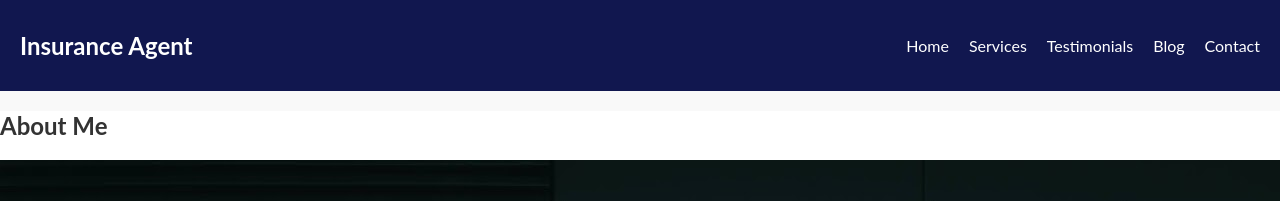
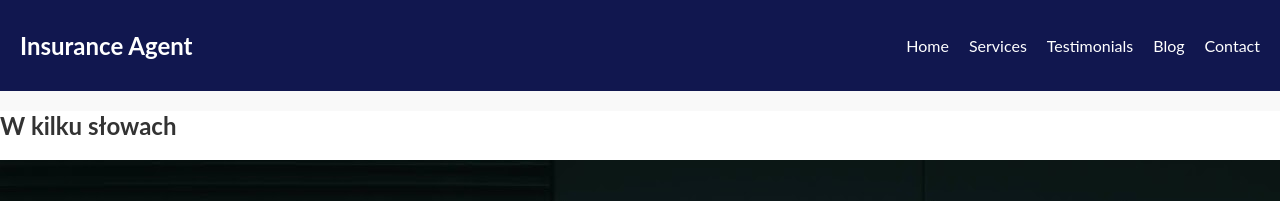
Before and after one commit to bruseman1/ubezpieczenia, a plain HTML site: page about.html in a window 1280 px wide. Shown: the top 201 px of the page. Drawn offline with Linux system fonts and the light colour scheme.

Commit message:
Update about.html

```diff
--- a/about.html
+++ b/about.html
@@ -3,7 +3,7 @@
 <head>
     <meta charset="UTF-8">
     <meta name="viewport" content="width=device-width, initial-scale=1.0">
-    <title>About Us - Insurance Agent</title>
+    <title>W kilku słowach </title>
     <link rel="stylesheet" href="styles.css">
 </head>
 <body>
@@ -21,7 +21,7 @@
     </header>
 
     <section id="about">
-        <h2>About Me</h2>
+        <h2>W kilku słowach </h2>
         <img src="utils/cover_p2.jpg" alt="Agent Headshot">
         <p>Nazywam się Rafał Bruski i pochodzę z Wrocławia. Jestem absolwentem Uniwersytetu Wrocławskiego, gdzie ukończyłem geologię na Wydziale Nauk Przyrodniczych. Obecnie mieszkam we Wrocławiu z żoną, synem i dwoma kotami – pełnoprawnymi członkami naszej rodziny.</p>
     </section>
```
